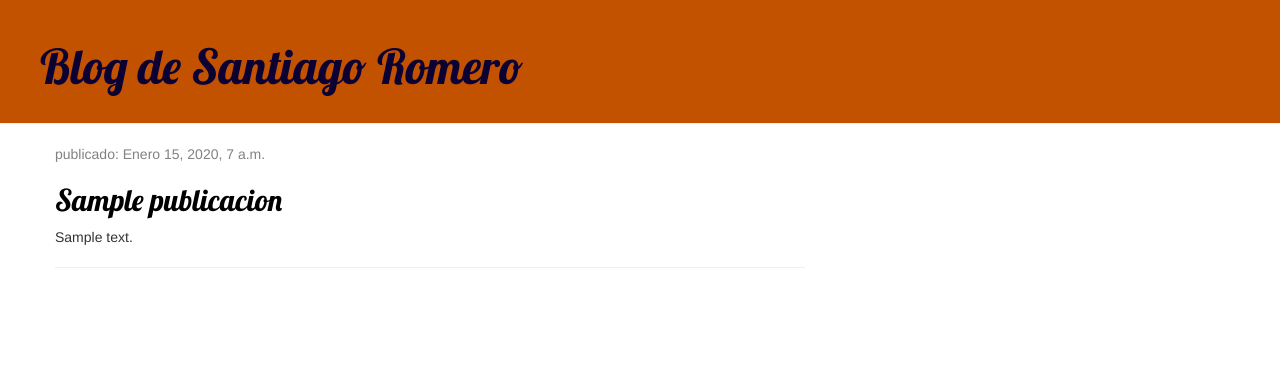
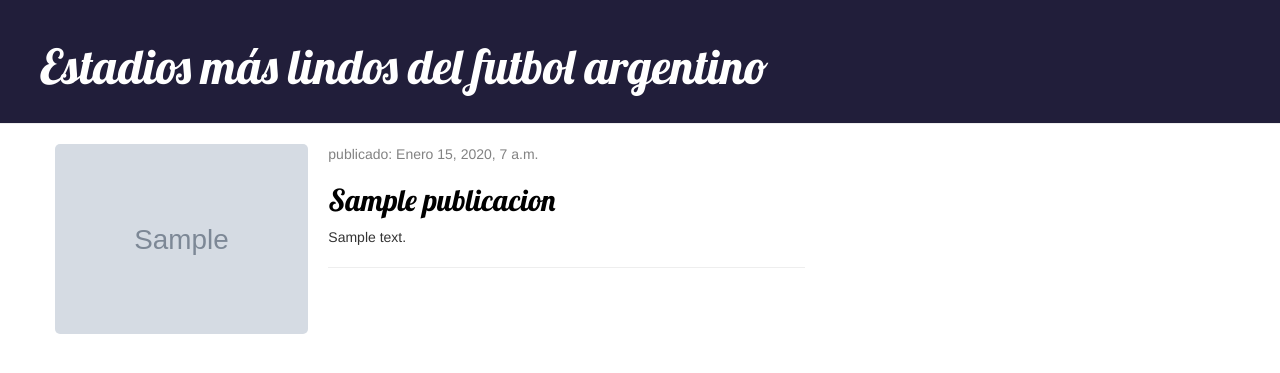
Before and after one commit to santiromm/mi-primer-blog, a Django app: page / in a window 1280 px wide. Shown: the top 373 px of the page. Run offline with Django 3.2, Linux system fonts and the light colour scheme; tables that the repository leaves empty hold one stand-in row (values such as "Sample post"); grey boxes marked "Sample" are stand-in pictures; some libraries are stand-ins or nearby versions.

Commit message:
Modificaciones CSS

```diff
--- a/blog/models.py
+++ b/blog/models.py
@@ -8,6 +8,7 @@ class Publicacion(models.Model):
     texto = models.TextField()
     fecha_creacion = models.DateTimeField(default=timezone.now)
     fecha_publicacion = models.DateTimeField(blank=True, null=True)
+    img = models.URLField(blank=True, null=True)
 
     def publicar(self):
         self.fecha_publicacion = timezone.now()
--- a/blog/static/css/blog.css
+++ b/blog/static/css/blog.css
@@ -1,10 +1,10 @@
 .page-header {
-background-color: #C25100;
+background-color: #0b0827e8;
 margin-top: 0;
 padding: 20px 20px 20px 40px;
 }
 .page-header h1, .page-header h1 a, .page-header h1 a:visited, .page-header h1 a:active {
-color: #0b0233;
+color: #ffffff;
 font-size: 36pt;
 text-decoration: none;
 }
--- a/blog/templates/blog/lista_public.html
+++ b/blog/templates/blog/lista_public.html
@@ -9,13 +9,14 @@
     </head>
     <body>
         <div class="page-header">
-            <h1><a href="/">Blog de Santiago Romero</a></h1>
+            <h1><a href="/">Estadios más lindos del futbol argentino</a></h1>
         </div>
         <div class="content container">
             <div class="row">
                 <div class="col-md-8">
                     {% for publicacion in publicaciones %}
                         <div class="post">
+                            <img src="{{ publicacion.img }}" alt="{{ publicacion.titulo }}" style="max-height: 190px; float: left; margin-right: 20px; border-radius:5px;">
                             <div class="date">
                             <p> publicado: {{ publicacion.fecha_publicacion }}</p>
                             </div>
```
Also changed, not shown: blog/migrations/0003_publicacion_img.py (added), blog/migrations/0004_remove_publicacion_img.py (added), blog/migrations/0005_publicacion_img.py (added).
